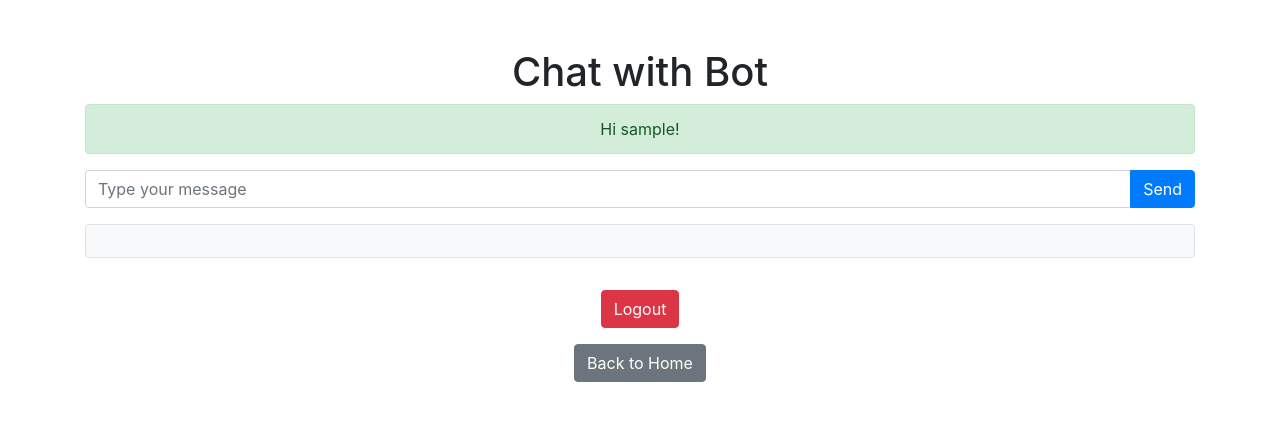
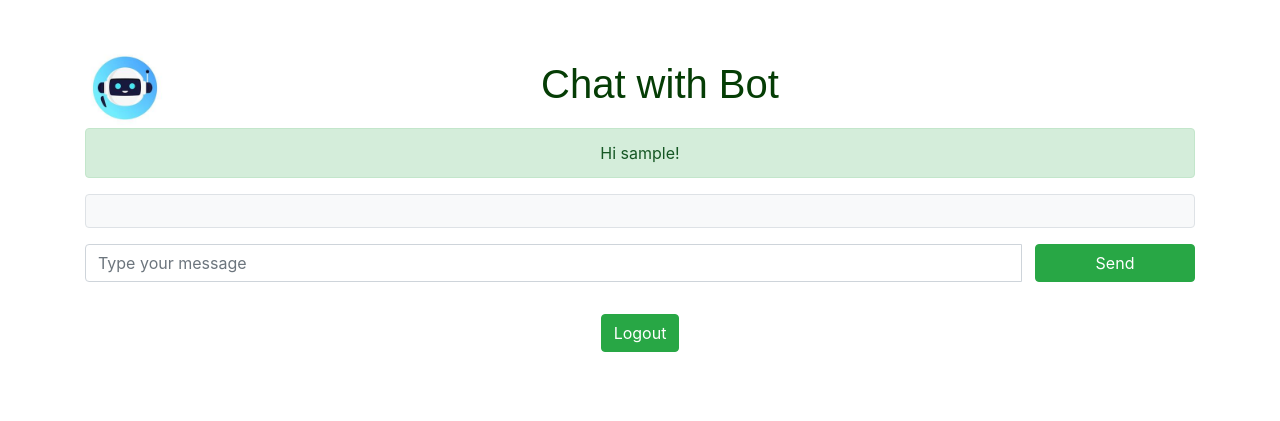
Before and after one commit to alisha-tamboli/My-ChatBot, a Flask app: page /chat in a window 1280 px wide. Shown: the top 421 px of the page. Run offline with Flask 3, Linux system fonts and the light colour scheme; the visitor is signed in with stand-in values (Sample User, id 1); some libraries are stand-ins or nearby versions.

Commit message:
Update chat.html

```diff
--- a/templates/chat.html
+++ b/templates/chat.html
@@ -5,32 +5,38 @@
     <meta name="viewport" content="width=device-width, initial-scale=1.0">
     <title>Chat</title>
     <link href="https://stackpath.bootstrapcdn.com/bootstrap/4.5.2/css/bootstrap.min.css" rel="stylesheet">
+    <style>
+        .inner-container {
+            display: flex;
+            align-items: center;
+            align-content: center;
+            gap: 23.5rem;
+
+        }
+        .inner-inner-container {
+            text-align: center;
+        }
+    </style>
     <script>
         function sendMessage() {
-            const messageInput = document.getElementById("message"); // Get the message input element
-            const message = messageInput.value.trim(); // Trim spaces
-
+            const messageInput = document.getElementById("message");
+            const message = messageInput.value.trim();
             if (!message) {
-                alert("Please type a message before sending."); // Prevent sending empty messages
+                alert("Please type a message before sending.");
                 return;
             }
 
             fetch('/chat', {
                 method: 'POST',
-                headers: {
-                    'Content-Type': 'application/json',
-                },
-                body: JSON.stringify({ message: message }) // Send the message to the backend
+                headers: { 'Content-Type': 'application/json' },
+                body: JSON.stringify({ message: message })
             })
             .then(response => response.json())
             .then(data => {
-                const chatBox = document.getElementById("response"); // Get the chat response container
-
-                // Append user input and chatbot response to the chat box
+                const chatBox = document.getElementById("chat-box");
                 const userMessage = `<p><strong>You:</strong> ${message}</p>`;
                 const botResponse = `<p><strong>Bot:</strong> ${data.response}</p>`;
                 chatBox.innerHTML += userMessage + botResponse;
-
                 messageInput.value = ''; // Clear the input field
             })
             .catch(error => console.error('Error:', error));
@@ -38,10 +44,13 @@
     </script>
 </head>
 <body>
-
     <div class="container mt-5">
-        <h1 class="text-center">Chat with Bot</h1>
-
+        <div class="inner-container">
+            <img src="{{ url_for('static', filename='bot2.jpg') }}" width="80rem" class="d-inline-block align-top" alt="Logo">
+            <div class="inner-inner-container">
+                <h1 class="text-center" style="font-family:sans-serif; color: rgb(5, 61, 5);">Chat with Bot</h1>
+            </div>
+        </div>
 
         {% if current_user.is_authenticated %}
         <div class="alert alert-success text-center">
@@ -49,37 +58,23 @@
         </div>
         {% endif %}
 
-        <!-- Chat Input and Send Button -->
-        <div class="input-group mb-3">
-            <input type="text" id="message" class="form-control" placeholder="Type your message">
-            <div class="input-group-append">
-                <button class="btn btn-primary" type="button" onclick="sendMessage()">Send</button>
-            </div>
+        <div id="chat-box" class="border p-3 rounded" style="background-color: #f8f9fa; max-height: 400px; overflow-y: auto;">
+            {% for chat in chat_history %}
+                <p><strong>You:</strong> {{ chat.user_input }}</p>
+                <p><strong>Bot:</strong> {{ chat.bot_response }}</p>
+            {% endfor %}
         </div>
 
-        <!-- Chatbot Response -->
-        <div id="response" class="border p-3 rounded" style="background-color: #f8f9fa; max-height: 400px; overflow-y: auto;"></div>
-
-        <div class="text-center mt-3">
-            <a href="{{ url_for('index') }}" class="btn btn-danger mt-3">Logout</a>
+        <div class="input-group mt-3">
+            <!-- Adjust column size for input and button -->
+            <input type="text" id="message" class="form-control col-8" style="max-width: 90%;" placeholder="Type your message">&nbsp;&nbsp;&nbsp;
+            <button class="btn btn-success" style="font-size: 1rem; width: 10rem;" type="button" onclick="sendMessage()">Send</button>
         </div>
 
         <div class="text-center mt-3">
-            <a href="{{ url_for('index') }}" class="btn btn-secondary">Back to Home</a>
+            <a href="{{ url_for('index') }}" class="btn btn-success mt-3">Logout</a>
         </div>
+
     </div>
-
-    <!-- <div id="chat-history">
-        {% for chat in chat_history %}
-            <div>
-                <strong>{{ chat.username }}:</strong> {{ chat.message }}
-                <p>{{ chat.response }}</p>
-            </div>
-        {% endfor %}
-    </div> -->
-
-    <script src="https://code.jquery.com/jquery-3.5.1.slim.min.js"></script>
-    <script src="https://cdn.jsdelivr.net/npm/@popperjs/core@2.9.1/dist/umd/popper.min.js"></script>
-    <script src="https://stackpath.bootstrapcdn.com/bootstrap/4.5.2/js/bootstrap.min.js"></script>
 </body>
 </html>
```
